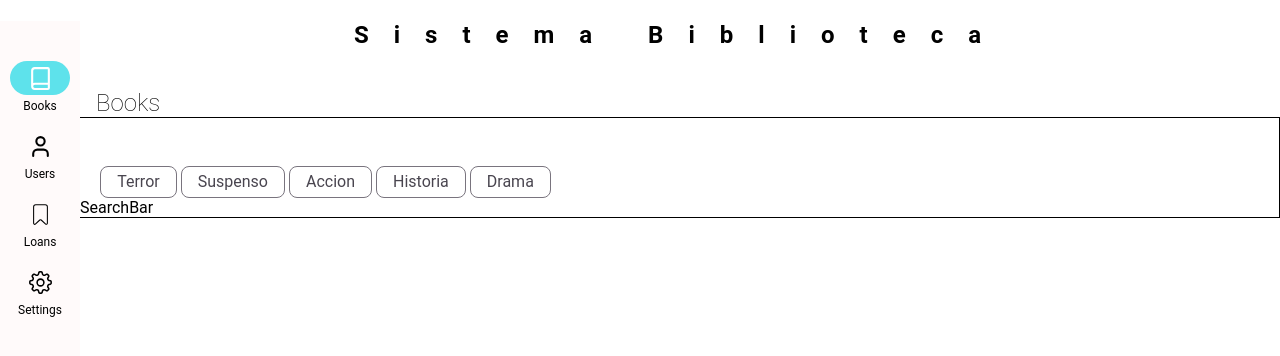
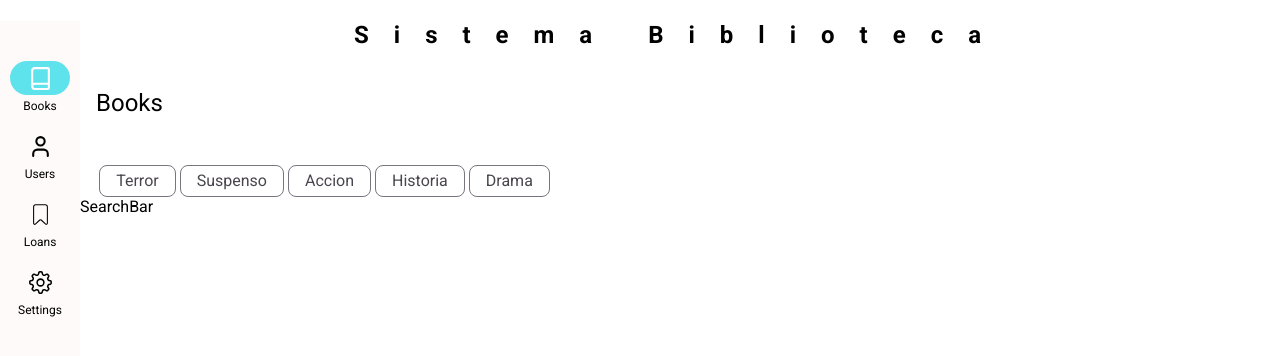
Before and after one commit to JuanLondono01/sistemaBiblioteca, a React (Vite) app in the folder Client/: page / in a window 1280 px wide. Shown: the top 356 px of the page. Built offline with nearby package versions, Linux system fonts and the light colour scheme.

Commit message:
some styles added

```diff
--- a/Client/src/Books/styles/books.css
+++ b/Client/src/Books/styles/books.css
@@ -1,11 +1,14 @@
+@import url('https://fonts.googleapis.com/css2?family=Roboto:ital,wght@0,100;0,300;0,400;0,500;0,700;0,900;1,100;1,300;1,400;1,500;1,700;1,900&display=swap');
 * {
     padding: 0%;
     margin: 0%;
     box-sizing: border-box;
-    font-family: "Roboto", sans-serif;
+    font-family: 'Roboto', sans-serif;
+}
 
+body::-webkit-scrollbar{
+    display: none;
 }
-@import url('https://fonts.googleapis.com/css2?family=Roboto:ital,wght@0,100;0,300;0,400;0,500;0,700;0,900;1,100;1,300;1,400;1,500;1,700;1,900&display=swap');
 
 h1 {
     letter-spacing: 25px;
@@ -14,22 +17,39 @@ h1 {
     font-size: 1.5rem;
 }
 
-
-h2{
+h2 {
     margin-top: 2.5rem;
     margin-left: 6rem;
-    font-weight: lighter;
-
+    font-weight: 400;
 }
 
-.filters{
+.filters {
     display: flex;
     gap: 4px;
     margin-top: 3rem;
     margin-left: 6.2rem;
 }
 
-.action-bar{
-    border: 1px solid black;
+.action-bar {
     height: fit-content;
+    padding-bottom: 15px;
 }
+
+.search-sect {
+    position: absolute;
+    right: 1.7rem;
+    top: 10.1rem;
+}
+
+.add-book {
+    position: relative;
+    top: 5px;
+    right: inherit;
+    cursor: pointer;
+}
+
+.card-list {
+    display: grid;
+    grid-template-columns: repeat(8,1fr);
+    margin-left: 6rem;
+}
--- /dev/null
+++ b/Client/src/Books/styles/card.css
@@ -0,0 +1,27 @@
+@import url('https://fonts.googleapis.com/css2?family=Roboto:ital,wght@0,100;0,300;0,400;0,500;0,700;0,900;1,100;1,300;1,400;1,500;1,700;1,900&display=swap');
+* {
+    padding: 0%;
+    margin: 0%;
+    box-sizing: border-box;
+    font-family: "Roboto", sans-serif;
+
+}
+
+.book-cover{
+    border: 1px solid black;
+    width: 130px;
+    height: 120px;
+    border-radius: 16px;
+}
+
+.card-container{
+    display: flex;
+    flex-direction: column;
+    font-size: 80%;
+    margin-top: 15px;
+}
+
+.book-info{
+    margin-top: 5px;
+    margin-left: 5px;
+}
--- a/Client/src/Books/styles/genres.css
+++ b/Client/src/Books/styles/genres.css
@@ -1,9 +1,3 @@
-* {
-    box-sizing: border-box;
-    margin: 0%;
-    padding: 0%;
-    font-family: 'Roboto', sans-serif;
-}
 .check-container {
     display: flex;
     align-items: center;
@@ -12,28 +6,34 @@
     border-radius: 8px;
     cursor: pointer;
     padding: 6px 16px;
+    height: 32px;
     width: max-content;
-    height: 32px;
     color: #49454f;
 }
+
 .check-container:hover {
     background-color: #e8def8;
 }
+
 .check-container label {
     cursor: pointer;
 }
+
 .active-filter {
     transition: 0.2s ease;
     border: none;
     background-color: #e8def8;
 }
+
 .active-filter:hover {
     box-shadow: 0 1px 5px #49454f;
 }
+
 input[type='checkbox'] {
     display: none;
     cursor: pointer;
 }
+
 .checked {
     margin-right: 8px;
 }
```
